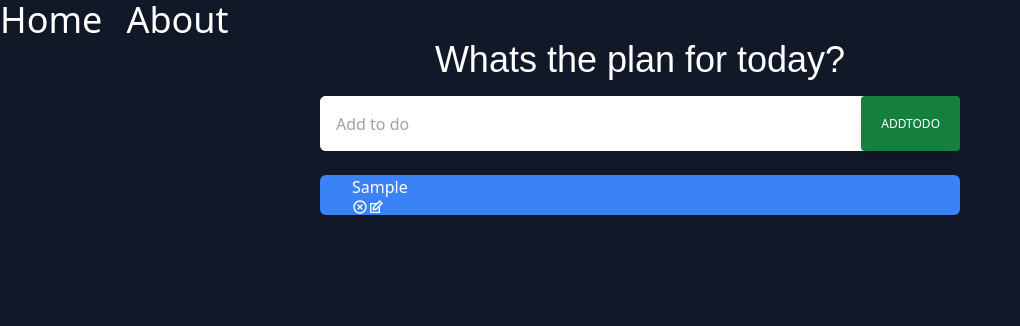
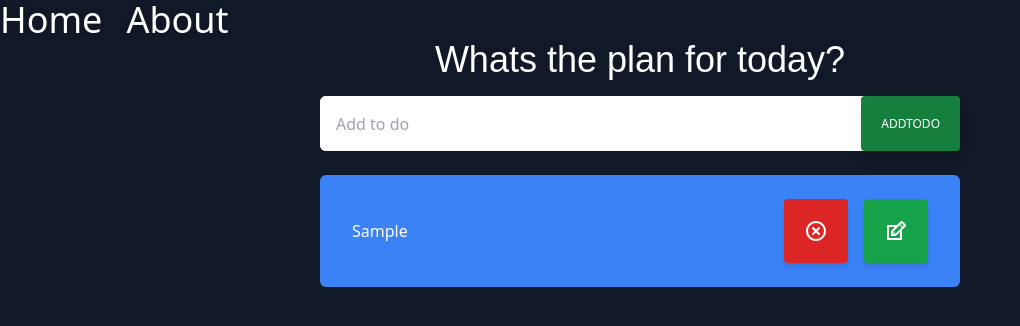
Before and after one commit to jack-king1/Todooer, a React (Create React App) app in the folder to-do-app/: page / in a window 1280 px wide. Both pictures are taken after typing "Sample" into the empty fields and a click on the button "ADDTODO". Shown: the top 326 px of the page, without its empty margins (0-1020 px from the left). Built offline with nearby package versions, Linux system fonts and the light colour scheme.

Commit message:
working on hover btn

```diff
--- a/to-do-app/src/components/ToDo.js
+++ b/to-do-app/src/components/ToDo.js
@@ -3,32 +3,46 @@ import { RiCloseCircleLine } from "react-icons/ri";
 import { TiEdit } from "react-icons/ti";
 
 function ToDo({ todos, completeTodo, removeTodo }) {
+  const [isHoverBtn, setBtns] = useState(false);
+
   const [edit, setEdit] = useState({
     id: null,
     value: "",
   });
 
+  const HandleBtnHover = () => {
+    setBtns = !isHoverBtn;
+  };
+
   return todos.map((todo, index) => (
     <div
       className={
         todo.isComplete
-          ? "todo-row complete"
-          : "todo-row content-center mx-auto items-center bg-blue-500 px-8 rounded-md"
+          ? "todo-row complete content-center mx-auto items-center bg-orange-500 px-8 py-6 rounded-md mt-3 flex justify-between"
+          : "todo-row content-center mx-auto items-center bg-blue-500 px-8 py-6 rounded-md mt-3 flex justify-between"
       }
       key={index}
+      onClick={isHoverBtn ? () => completeTodo(todo.id) : null}
     >
-      <div key={todo.id} onClick={() => completeTodo(todo.id)}>
+      <div key={todo.id}>
         <p className="text-white">{todo.text}</p>
       </div>
       <div className="icons flex">
-        <RiCloseCircleLine
-          className="text-white delete-icon"
+        <button
+          type="button"
           onClick={() => removeTodo(todo.id)}
-        />
-        <TiEdit
-          className="text-white edit-icon"
+          className="inline-block px-5 py-5 bg-red-600 text-white font-medium text-xs leading-tight uppercase rounded shadow-md hover:bg-red-700 hover:shadow-lg focus:bg-red-700 focus:shadow-lg focus:outline-none focus:ring-0 active:bg-red-800 active:shadow-lg transition duration-150 ease-in-out mr-4"
+        >
+          <RiCloseCircleLine className="text-white delete-icon text-2xl" />
+        </button>
+
+        <button
+          type="button"
+          className="inline-block px-5 py-5 bg-green-600 text-white font-medium text-xs leading-tight uppercase rounded shadow-md hover:bg-green-700 hover:shadow-lg focus:bg-green-700 focus:shadow-lg focus:outline-none focus:ring-0 active:bg-green-800 active:shadow-lg transition duration-150 ease-in-out"
           onClick={() => setEdit({ id: todo.id, value: todo.text })}
-        />
+        >
+          <TiEdit className="text-white edit-icon text-2xl" />
+        </button>
       </div>
     </div>
   ));
--- a/to-do-app/src/components/ToDoForm.js
+++ b/to-do-app/src/components/ToDoForm.js
@@ -20,7 +20,7 @@ function ToDoForm(props) {
   };
   return (
     <div className="bg-white rounded-md w-full">
-      <form className="todo-form flex">
+      <form className="todo-form flex" onSubmit={handleSubmitFunc}>
         <input
           type="text"
           placeholder="Add to do"
@@ -31,8 +31,7 @@ function ToDoForm(props) {
         />
 
         <button
-          type="button"
-          onClick={handleSubmitFunc}
+          type="submit"
           className="inline-block px-5 py-5 bg-green-600 text-white font-medium text-xs leading-tight uppercase rounded shadow-md hover:bg-green-700 hover:shadow-lg focus:bg-green-700 focus:shadow-lg focus:outline-none focus:ring-0 active:bg-green-800 active:shadow-lg transition duration-150 ease-in-out"
         >
           AddToDo
--- a/to-do-app/src/components/ToDoList.js
+++ b/to-do-app/src/components/ToDoList.js
@@ -27,6 +27,7 @@ function ToDoList() {
   };
 
   const removeTodo = (id) => {
+    id.stopPropogation();
     const removeArr = todos.filter((todo) => todo.id !== id);
     setToDos(removeArr);
   };
```
